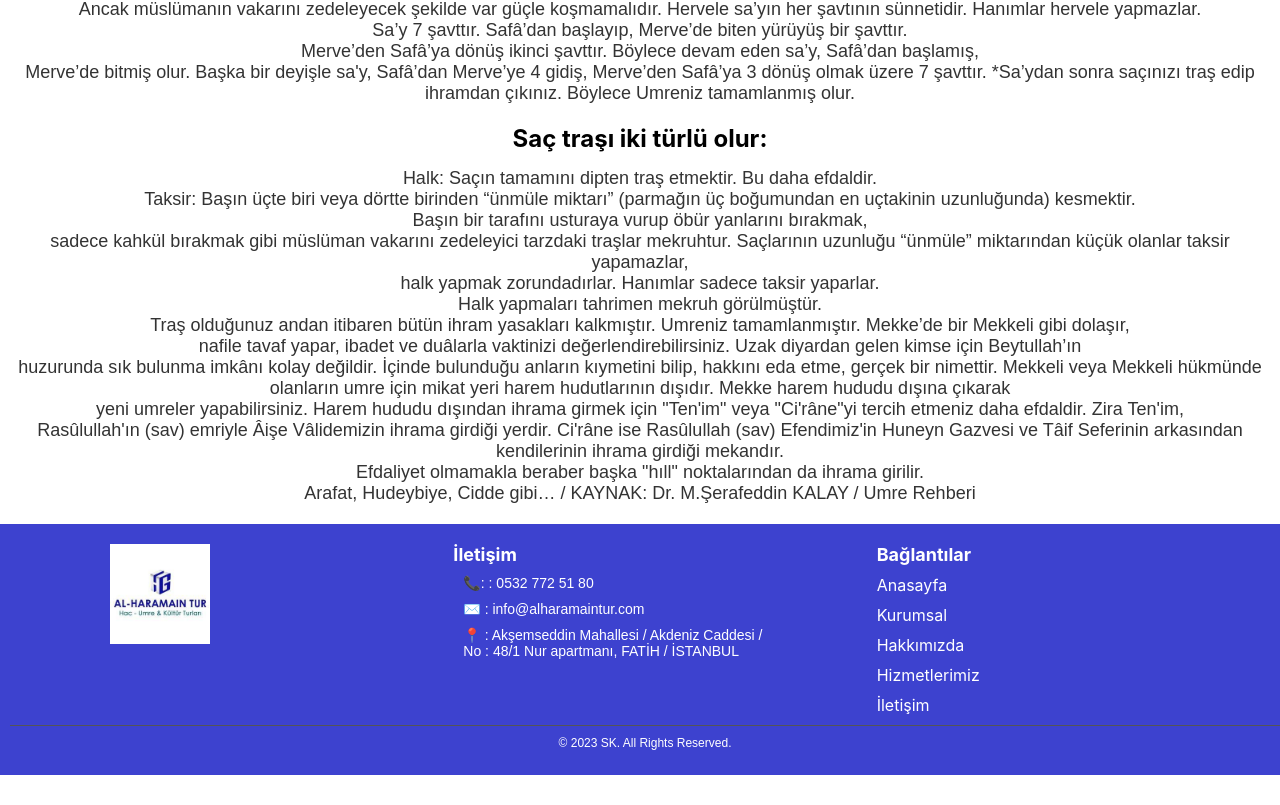
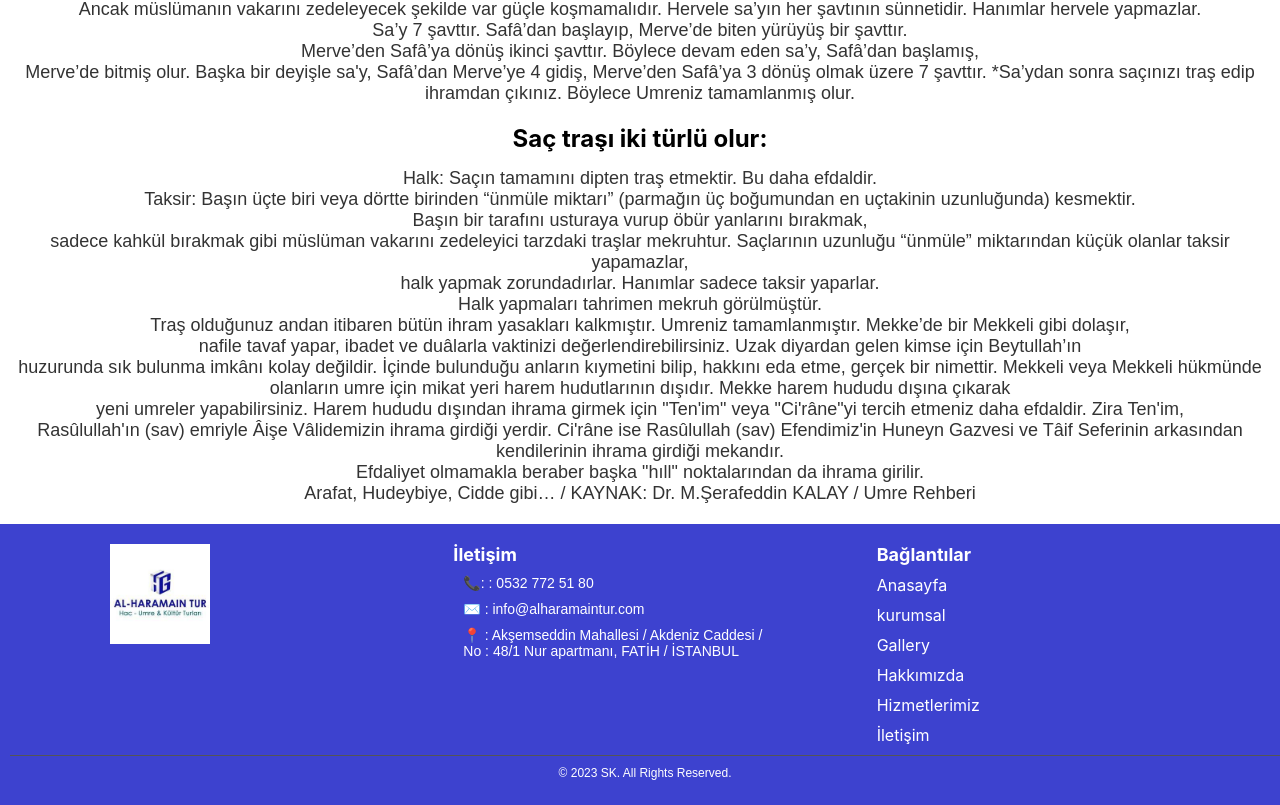
Before and after one commit to sarakahaveci/haj-umra, a React (Create React App) app: page /umra/package2 in a window 1280 px wide. Shown: the part 2200-3005 px from the top of the page. Before the commit the page ends 2975 px from the top, so only its background shows below. Built offline with nearby package versions, Linux system fonts and the light colour scheme.

Commit message:
fixed footer links

```diff
--- a/src/components/footer/Footer.js
+++ b/src/components/footer/Footer.js
@@ -2,7 +2,8 @@
 
 import React from 'react';
 import './Footer.css'; // Import the styles
-import logo from '../images/logo.jpeg'; // Import the logo image
+import logo from '../images/logo.jpeg';
+import { Link } from 'react-router-dom'; // Import the logo image
 
 const Footer = () => {
   return (
@@ -23,7 +24,8 @@ const Footer = () => {
           <h3>Bağlantılar</h3>
           <ul className="footer-links">
             <li><a href="/">Anasayfa</a></li>
-            <li><a href="/kurumsal">Kurumsal</a></li>
+            <li><a href="/kurumsal">kurumsal</a></li>
+            <li><a href="/gallery">Gallery</a></li>
             <li><a href="/aboutus">Hakkımızda</a></li>
             <li><a href="/services">Hizmetlerimiz</a></li>
             <li><a href="/contactus">İletişim</a></li>
```
